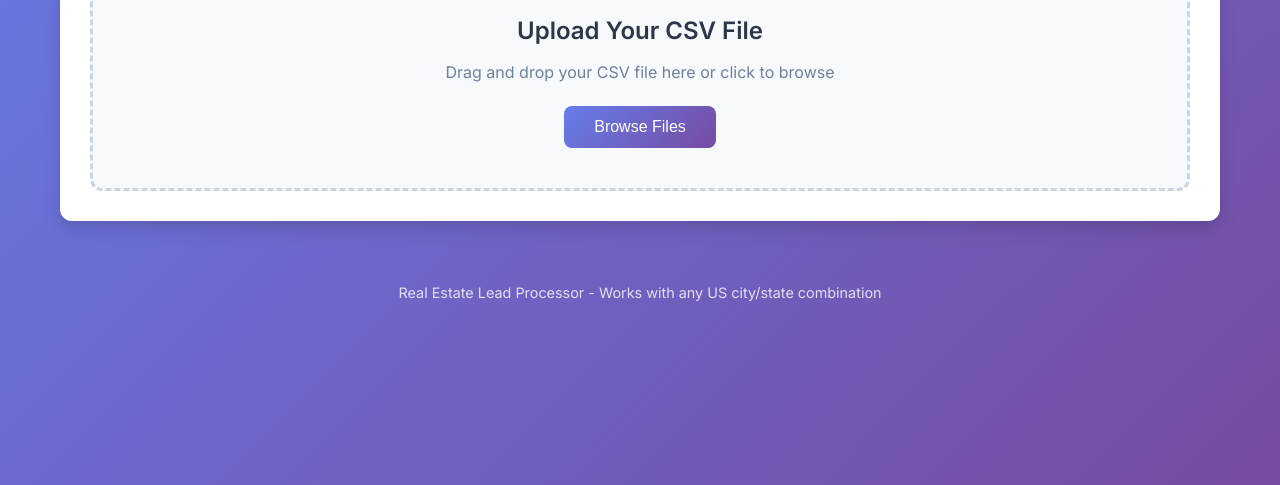
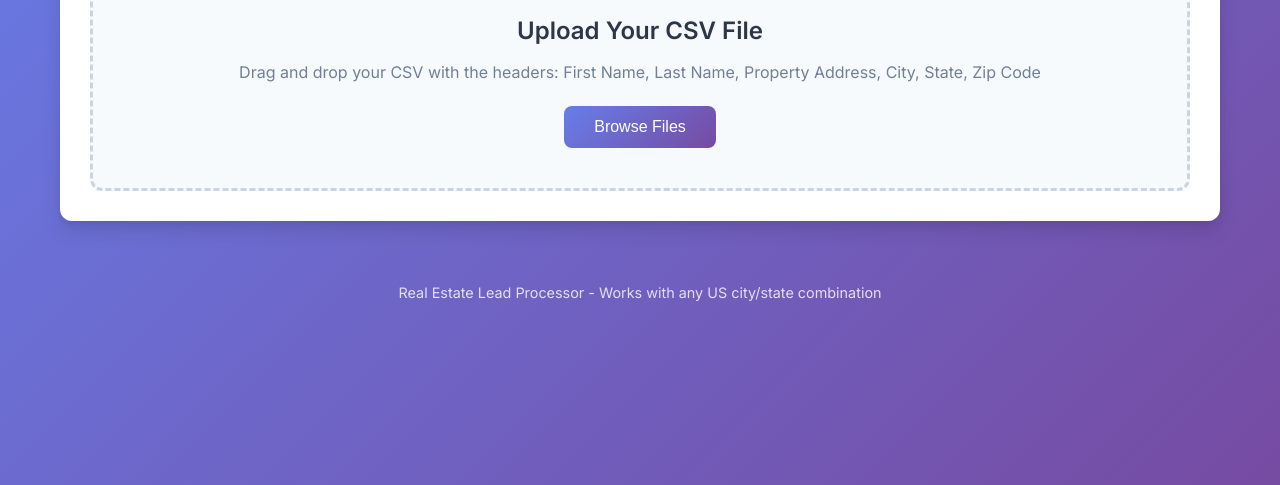
Before and after one commit to EnRICHedCreations/ZipCodeFinder, a plain HTML site: page index.html in a window 1280 px wide. Shown: the part 315-800 px from the top of the page. Drawn offline with Linux system fonts and the light colour scheme.

Commit message:
Update index.html

```diff
--- a/index.html
+++ b/index.html
@@ -320,7 +320,7 @@
             <div class="upload-area" id="uploadArea">
                 <div class="upload-icon">📁</div>
                 <h3>Upload Your CSV File</h3>
-                <p>Drag and drop your CSV file here or click to browse</p>
+                <p>Drag and drop your CSV with the headers: First Name, Last Name, Property Address, City, State, Zip Code</p>
                 <input type="file" id="fileInput" accept=".csv" hidden>
                 <button class="browse-btn" onclick="document.getElementById('fileInput').click()">Browse Files</button>
             </div>
```
